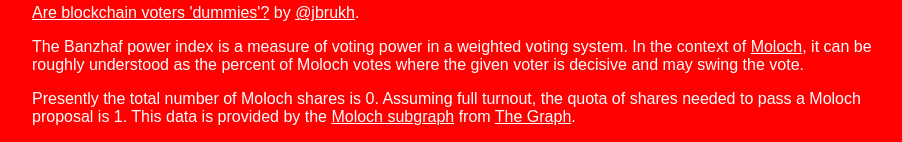
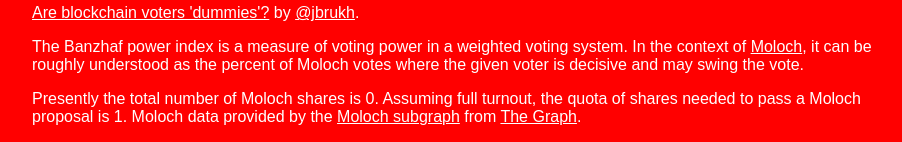
Before and after one commit to jbrukh/moloch-power, a Flask app: page / in a window 1280 px wide. Shown: the part 142-284 px from the top of the page, without its empty margins (56-958 px from the left). Run offline with Flask 2, Linux system fonts and the light colour scheme; data that the repository does not hold is empty.

Commit message:
templates

```diff
--- a/templates/index.html
+++ b/templates/index.html
@@ -34,7 +34,7 @@
         <p>The Banzhaf power index is a measure of voting power in a weighted voting system. In the context of <a href="https://molochdao.com">Moloch</a>,
             it can be roughly understood as the percent of Moloch votes where the given voter is decisive and may swing the vote.</p>
 
-        <p>Presently the total number of Moloch shares is {{total}}. Assuming full turnout, the quota of shares needed to pass a Moloch proposal is {{quota}}. This data is provided by the <a href="https://thegraph.com/explorer/subgraph/molochventures/moloch">Moloch subgraph</a> from <a href="https://thegraph.com">The Graph</a>.</p>
+        <p>Presently the total number of Moloch shares is {{total}}. Assuming full turnout, the quota of shares needed to pass a Moloch proposal is {{quota}}. Moloch data provided by the <a href="https://thegraph.com/explorer/subgraph/molochventures/moloch">Moloch subgraph</a> from <a href="https://thegraph.com">The Graph</a>.</p>
 
         <table>
             <tr>
```
